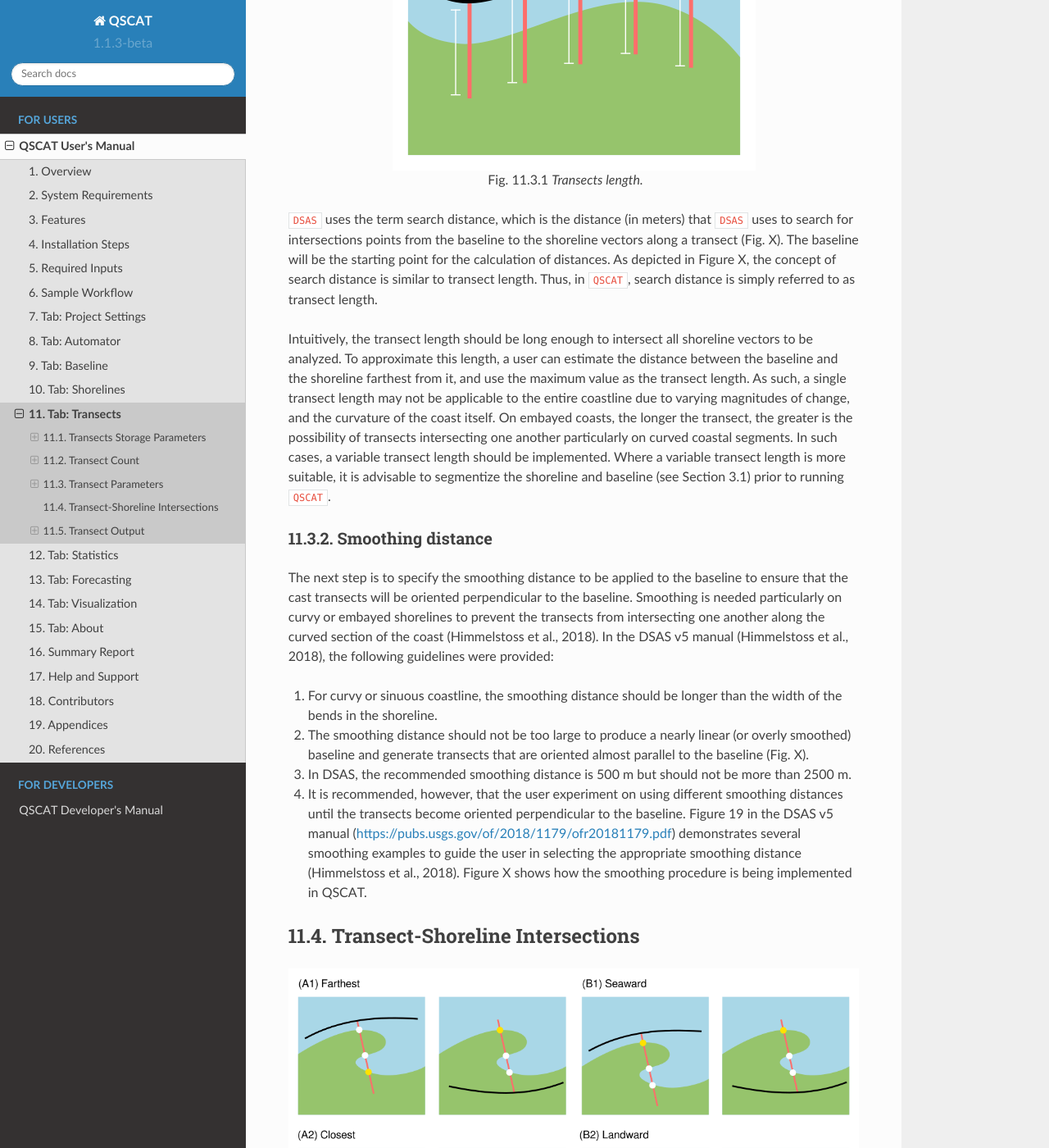
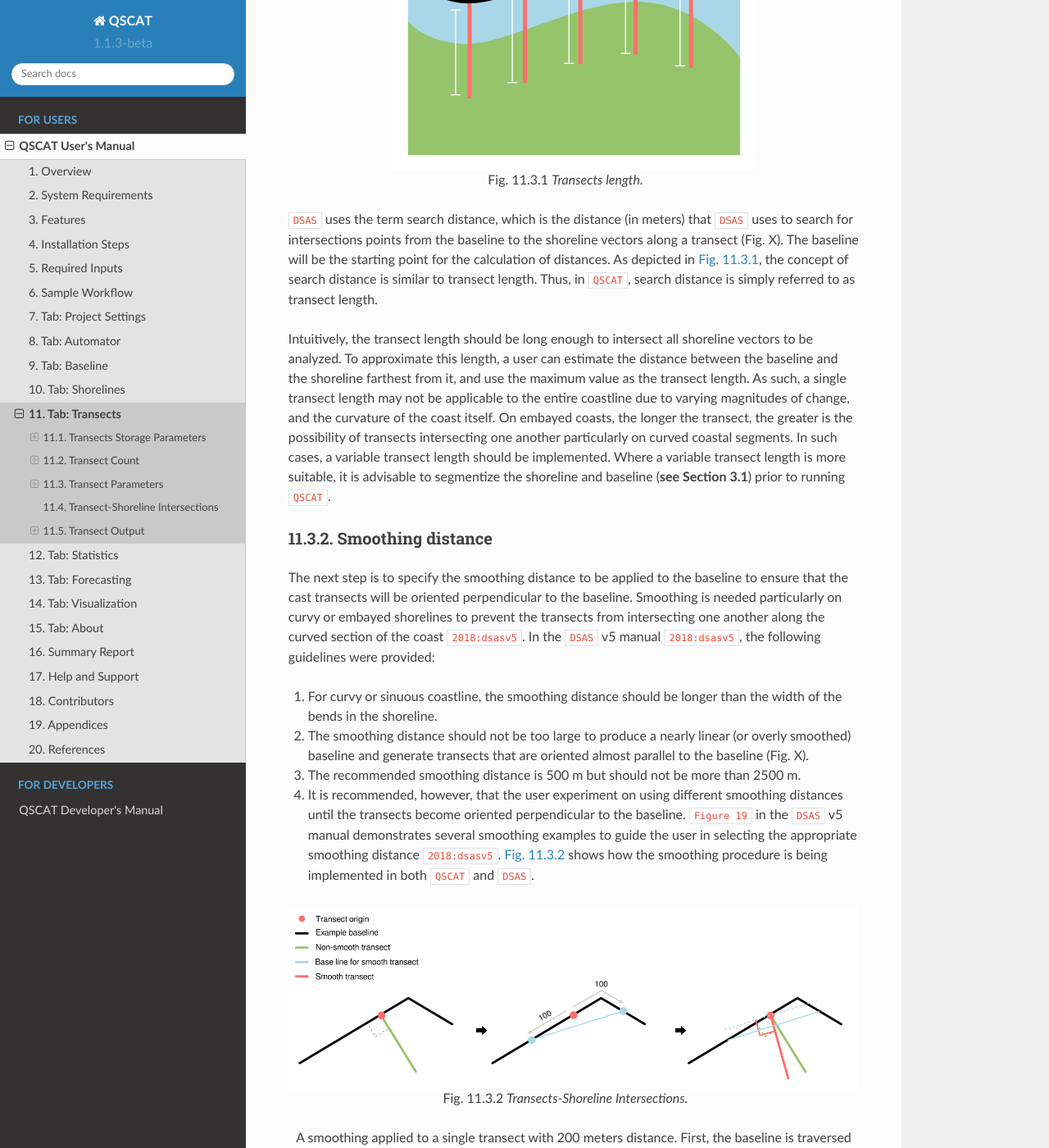
Before and after one commit to upmsi-coaster/qscat-docs, a Sphinx documentation site: the page built from docs/source/users_manual/tabs/transects.rst, in a window 1280 px wide and 1400 px high, scrolled down 2621 px. Shown: the whole window at 82% size. Built offline with Sphinx 7.4.7 and the Read the Docs theme 2.0.0, drawn with Linux system fonts in a browser that asks for light colours; cross-references to code outside the pages are shown as plain code; some of the changed text lies outside the part shown.

Commit message:
Update transects.rst

```diff
--- a/docs/source/users_manual/tabs/transects.rst
+++ b/docs/source/users_manual/tabs/transects.rst
@@ -29,7 +29,7 @@ xx
 Transect Count
 ==============
 
-This step allows the user to determine  the number of transects for casting, in terms of:
+This step allows the user to determine the number of transects for casting, in terms of:
 
 Transect spacing
 ----------------
@@ -72,19 +72,29 @@ Transect length
 
   Transects length.
 
-``DSAS`` uses the term search distance, which is the distance (in meters) that ``DSAS`` uses to search for intersections points from the baseline to the shoreline vectors along a transect (Fig. X). The baseline will be the starting point for the calculation of distances.  As depicted in Figure X, the concept of search distance is similar to transect length. Thus, in ``QSCAT``,  search distance is simply referred to as transect length.
+``DSAS`` uses the term search distance, which is the distance (in meters) that ``DSAS`` uses to search for intersections points from the baseline to the shoreline vectors along a transect (Fig. X). The baseline will be the starting point for the calculation of distances.  As depicted in :numref:`figure_transect_length`, the concept of search distance is similar to transect length. Thus, in ``QSCAT``,  search distance is simply referred to as transect length.
 
-Intuitively, the transect length should be long enough to intersect all shoreline vectors to be analyzed. To approximate this length, a user can estimate the  distance between the baseline and the shoreline farthest from it, and use the maximum value as the transect length. As such, a single transect length may not be applicable to the entire coastline due to varying magnitudes of change, and the curvature of the coast itself. On embayed coasts, the longer the transect, the greater is the possibility of transects intersecting one another particularly on  curved coastal segments. In such cases, a variable transect length should be implemented. Where a variable transect length is more suitable, it is advisable to segmentize the shoreline and baseline (see Section 3.1) prior to running ``QSCAT``.
+Intuitively, the transect length should be long enough to intersect all shoreline vectors to be analyzed. To approximate this length, a user can estimate the  distance between the baseline and the shoreline farthest from it, and use the maximum value as the transect length. As such, a single transect length may not be applicable to the entire coastline due to varying magnitudes of change, and the curvature of the coast itself. On embayed coasts, the longer the transect, the greater is the possibility of transects intersecting one another particularly on  curved coastal segments. In such cases, a variable transect length should be implemented. Where a variable transect length is more suitable, it is advisable to segmentize the shoreline and baseline (**see Section 3.1**) prior to running ``QSCAT``.
 
 Smoothing distance
 ------------------
 
-The next step is to specify the smoothing distance to be applied to the baseline to ensure that the cast transects will be oriented perpendicular to the baseline. Smoothing is needed particularly on curvy or embayed shorelines to prevent the transects from intersecting one another along the curved section of the coast (Himmelstoss et al., 2018). In the DSAS v5 manual (Himmelstoss et al., 2018), the following guidelines were provided:
+The next step is to specify the smoothing distance to be applied to the baseline to ensure that the cast transects will be oriented perpendicular to the baseline. Smoothing is needed particularly on curvy or embayed shorelines to prevent the transects from intersecting one another along the curved section of the coast :cite:p:`2018:dsasv5`. In the ``DSAS`` v5 manual :cite:p:`2018:dsasv5`, the following guidelines were provided:
 
 #. For curvy or sinuous coastline, the smoothing distance should be longer than the width of the bends in the shoreline.
 #. The smoothing distance should not be too large to produce a nearly linear (or overly smoothed) baseline and generate transects that are oriented almost parallel to the baseline (Fig. X).
-#. In DSAS, the recommended smoothing distance is 500 m but should not be more than 2500 m.
-#. It is recommended, however, that the user experiment on using different smoothing distances until the transects become oriented perpendicular to the baseline. Figure 19 in the DSAS v5 manual (https://pubs.usgs.gov/of/2018/1179/ofr20181179.pdf) demonstrates several smoothing examples to guide the user in selecting the appropriate smoothing distance (Himmelstoss et al., 2018). Figure X shows how the smoothing procedure is being implemented in QSCAT.
+#. The recommended smoothing distance is 500 m but should not be more than 2500 m.
+#. It is recommended, however, that the user experiment on using different smoothing distances until the transects become oriented perpendicular to the baseline. ``Figure 19`` in the ``DSAS`` v5 manual demonstrates several smoothing examples to guide the user in selecting the appropriate smoothing distance :cite:p:`2018:dsasv5`. :numref:`figure_transects_smoothing_distance` shows how the smoothing procedure is being implemented in both ``QSCAT`` and ``DSAS``.
+
+.. _figure_transects_smoothing_distance:
+
+.. figure:: /img/transects/transects-smoothing-distance.png
+   :align: center
+
+   Transects-Shoreline Intersections.
+
+   A smoothing applied to a single transect with 200 meters distance. First, the baseline is traversed half the distance both left and right. Second, the two points are connected that will be the baseline where the smooth transect will be cast perpendicularly.
+
 
 Transect-Shoreline Intersections
 ================================
@@ -92,12 +102,11 @@ Transect-Shoreline Intersections
 .. _figure_transects_shoreline_intersections:
 
 .. figure:: /img/transects/transects-shorelines-intersections.png
-   :name: my_figure_label
    :align: center
 
    Transects-Shoreline Intersections.
 
-In some cases, a transect intersects the shoreline vector at more than one point particularly on curved segments (). To handle shoreline vector/s with multiple intersections, ``QSCAT`` allows the user to choose the intersection point by distance (i.e., farthest or closest to the baseline) or by placement (seaward or landward, similar to ``DSAS``). As it will affect the distance between the intersection points at the baseline and the shoreline, it is recommended that the selected option be applied to all shorelines for analysis.
+In some cases, a transect intersects the shoreline vector at more than one point particularly on curved segments (:numref:`figure_transects_shoreline_intersections`). To handle shoreline vector/s with multiple intersections, ``QSCAT`` allows the user to choose the intersection point by distance (i.e., farthest or closest to the baseline) or by placement (seaward or landward, similar to ``DSAS``). As it will affect the distance between the intersection points at the baseline and the shoreline, it is recommended that the selected option be applied to all shorelines for analysis.
 
 Transect Output
 ===============
@@ -114,6 +123,8 @@ Include intersections layers
 
 xx
 
+.. _tab_transects_output_layer_names:
+
 Output Layer Names
 ------------------
 
```
